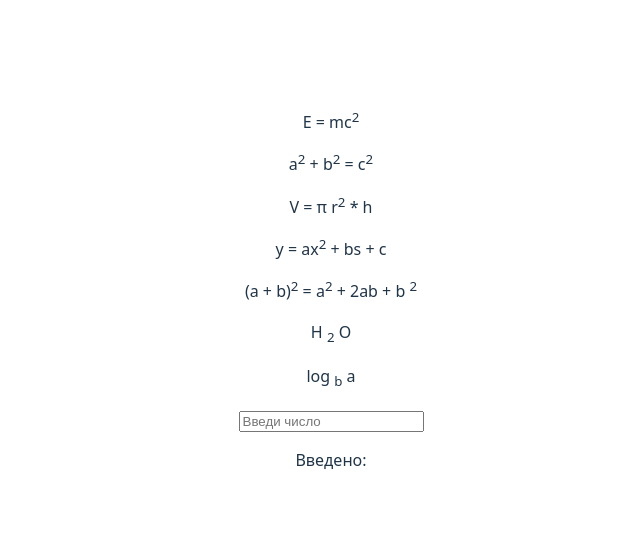
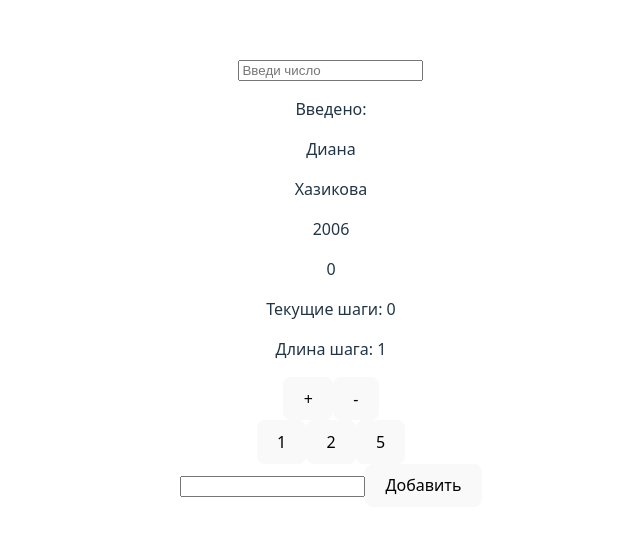
Before and after one commit to DragomirHtml/mayTest, a React (Vite) app: page / in a window 1280 px wide. Shown: the part 110-646 px from the top of the page, without its empty margins (309-949 px from the left). Built offline with nearby package versions, Linux system fonts and the light colour scheme.

Commit message:
список дел задание

```diff
--- a/src/App.tsx
+++ b/src/App.tsx
@@ -7,20 +7,23 @@ import { Log } from './components/Log'
 import { Cylinder } from './components/Cylinder'
 
 import { RandomSum } from './components/RandomSum';
+import { UserProfile } from './components/UserProfile'
 
 import './App.css'
+import { StepCounter } from './components/StepCounter'
+import { Todolist } from './components/Todolist'
 
 function App() {
   return (
     <>
-      <Energy />
-      <Pythagras />
-      <Cylinder />
-      <Quadra />
-      <Quadrasum />
-      <Water />
-      <Log />
       <RandomSum />
+      <UserProfile
+      firstname={'Диана'}
+      lastname={'Хазикова'}
+      birthyear={2006}
+      />
+      <StepCounter />
+      <Todolist/>
     </>
   )
 }
--- a/src/components/Quadrasum.tsx
+++ b/src/components/Quadrasum.tsx
@@ -1,4 +1,3 @@
-
 export function Quadrasum() {
     return <p>(a + b)<sup>2</sup> = a<sup>2</sup> + 2ab + b <sup>2</sup> </p>
 }
--- /dev/null
+++ b/src/components/StepCounter.tsx
@@ -0,0 +1,29 @@
+import { useState } from "react";
+export function StepCounter(){
+    const [state, setState] = useState(0);
+    const [change, setChange] = useState(1);
+
+    return <>
+    {state % 2 === 0 & <p>тЕКУЩИЕ ШАГИ: {state}</p>}
+    <p> Текущие шаги: {state} </p>
+    <p> Длина шага: {change} </p>
+    <div>
+    <button
+        onClick = {() => {setState(state + change)}}
+        >
+        +
+        </button>
+    <button
+        onClick = {() => {setState(state - change)}}
+        >
+        -
+        </button>
+    </div>
+    <div>
+        <button onClick = {() => setChange(1)}>1</button>
+        <button onClick = {() => setChange(2)}>2</button>
+        <button onClick = {() => setChange(5)}>5</button>
+    </div>
+        </>
+
+}
--- /dev/null
+++ b/src/components/Todolist.tsx
@@ -0,0 +1,30 @@
+import { useState } from "react";
+
+export function Todolist() {
+    const [list, setList] = useState<string[]>([]);
+    const [text, setText] = useState('');
+
+    return <>
+    <input type="text" value={text} onChange={(event) => {
+        setText(event.target.value);
+    }}/>
+    <button onClick = {() => {setList([...list, text]);
+        setText('');
+    }}> Добавить </button>
+
+    <ul>
+        {
+                list.map((item, index) => {
+                    return <li>{item} <button onClick ={() => {
+                        const newlist = [...list];
+
+                        newlist[index] = "";
+
+                        setList(newlist.filter(Boolean))
+                    }}>-</button></li>
+                })
+        }
+    </ul>
+
+    </>
+}
--- /dev/null
+++ b/src/components/UserProfile.tsx
@@ -0,0 +1,15 @@
+type Props = {
+    firstname: string;
+    lastname: string;
+    email?: string;
+    birthyear: number;
+}
+
+export function UserProfile(props: Props) {
+    return <>
+    <p>{props.firstname}</p>
+    <p>{props.lastname}</p>
+    <p>{props.email}</p>
+    <p>{props.birthyear}</p>
+    </>
+}
```
